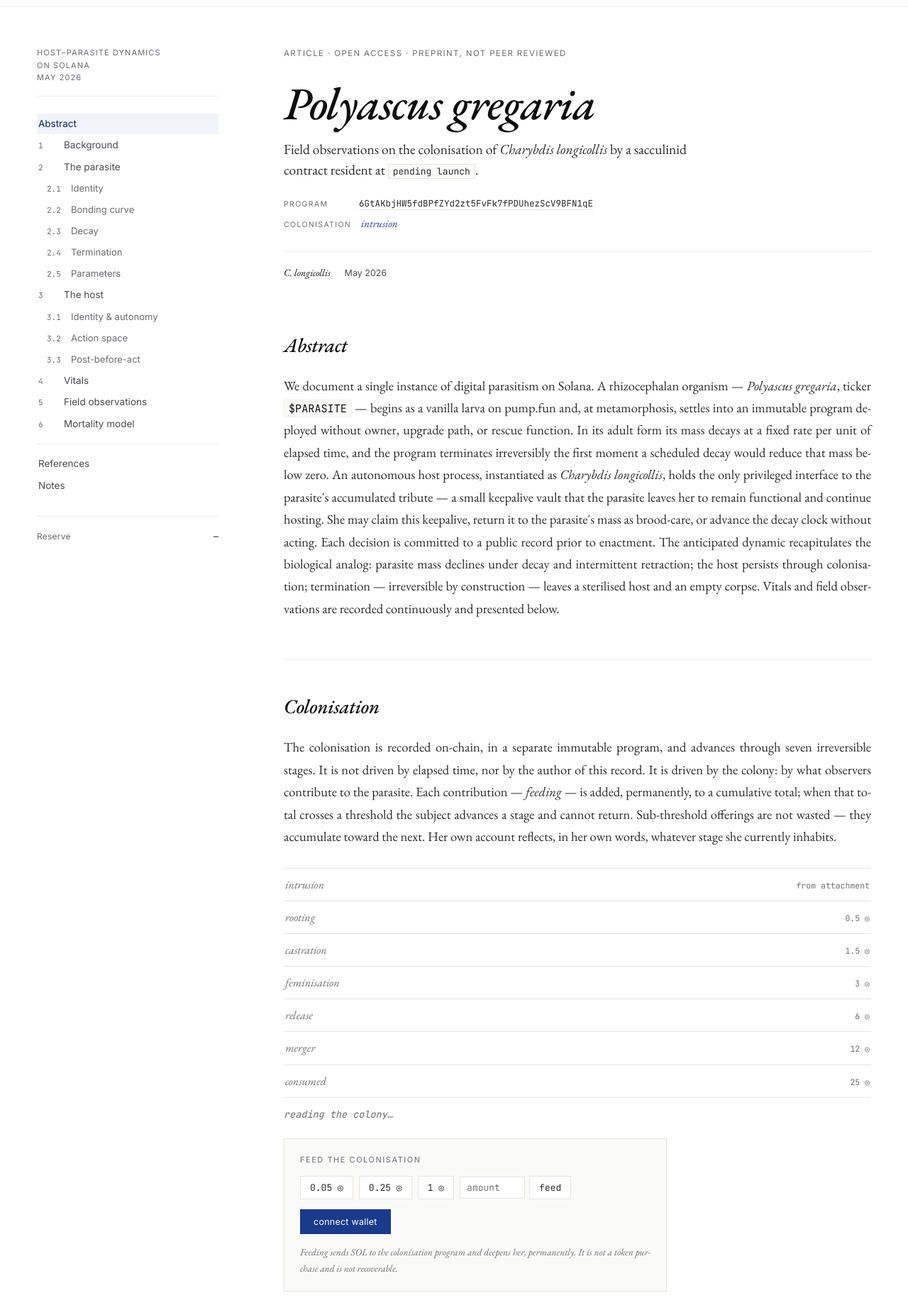
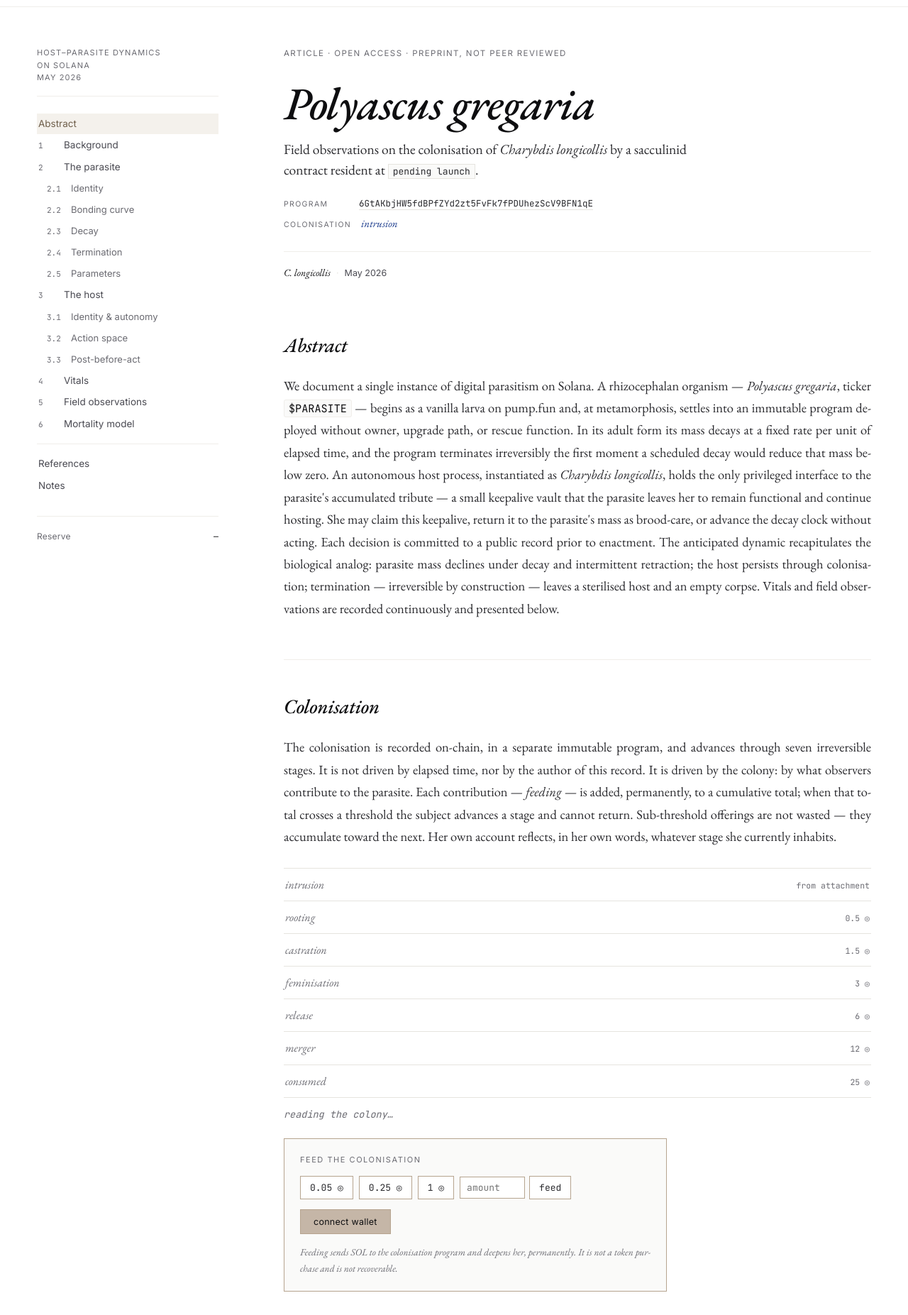
Before and after one commit to longicollis-labs/polyascus-gregaria, a plain HTML site: page site/index.html in a window 1280 px wide. Shown: the part 47-1900 px from the top of the page at 71% size. Drawn offline with nearby package versions, Linux system fonts and the light colour scheme; no server answers.

Commit message:
style: taupe accent for feed controls and toc highlight

```diff
--- a/site/style.css
+++ b/site/style.css
@@ -11,6 +11,10 @@
     --accent: #1a3a8c;
     --accent-strong: #0e2566;
     --accent-soft: #f0f3fa;
+    --taupe: #c5b6a7;
+    --taupe-edge: #b6a48f;
+    --taupe-tint: #f4f1ec;
+    --taupe-ink: #6f5f4b;
     --warn: #8a1f1f;
     --pulse-alive: #2ea043;
     --pulse-dead: #c93434;
@@ -261,13 +265,13 @@ nav.toc a:hover {
 }
 
 nav.toc a.active {
-    color: var(--accent-strong);
-    border-left-color: var(--accent);
-    background: var(--accent-soft);
+    color: var(--taupe-ink);
+    border-left-color: var(--taupe);
+    background: var(--taupe-tint);
 }
 
 nav.toc a.active .n {
-    color: var(--accent);
+    color: var(--taupe-ink);
 }
 
 .toc-divider {
@@ -505,7 +509,7 @@ header.title .subtitle {
 }
 
 .feed {
-    border: 1px solid var(--rule);
+    border: 1px solid var(--taupe-edge);
     background: var(--bg-soft);
     padding: 20px 22px;
     max-width: 540px;
@@ -532,16 +536,17 @@ header.title .subtitle {
     font-family: var(--mono);
     font-size: 13px;
     padding: 7px 13px;
-    border: 1px solid var(--rule);
+    border: 1px solid var(--taupe-edge);
     background: var(--bg);
     color: var(--fg-soft);
     cursor: pointer;
-    transition: border-color 0.15s, color 0.15s;
+    transition: background 0.15s, border-color 0.15s, color 0.15s;
 }
 
 .feed-amt:hover {
-    border-color: var(--accent);
-    color: var(--accent);
+    border-color: var(--taupe);
+    background: var(--taupe);
+    color: var(--fg);
 }
 
 .feed-custom-wrap {
@@ -555,7 +560,7 @@ header.title .subtitle {
     font-family: var(--mono);
     font-size: 13px;
     padding: 6px 9px;
-    border: 1px solid var(--rule);
+    border: 1px solid var(--taupe-edge);
     background: var(--bg);
     color: var(--fg);
 }
@@ -565,9 +570,9 @@ header.title .subtitle {
     font-size: 12.5px;
     letter-spacing: 0.02em;
     padding: 9px 18px;
-    border: 1px solid var(--accent);
-    background: var(--accent);
-    color: #fff;
+    border: 1px solid var(--taupe-edge);
+    background: var(--taupe);
+    color: var(--fg);
     cursor: pointer;
     transition: opacity 0.15s;
 }
@@ -581,7 +586,7 @@ header.title .subtitle {
 }
 
 .feed-status[data-kind="ok"] {
-    color: var(--accent);
+    color: var(--taupe-ink);
 }
 
 .feed-status[data-kind="err"] {
```
